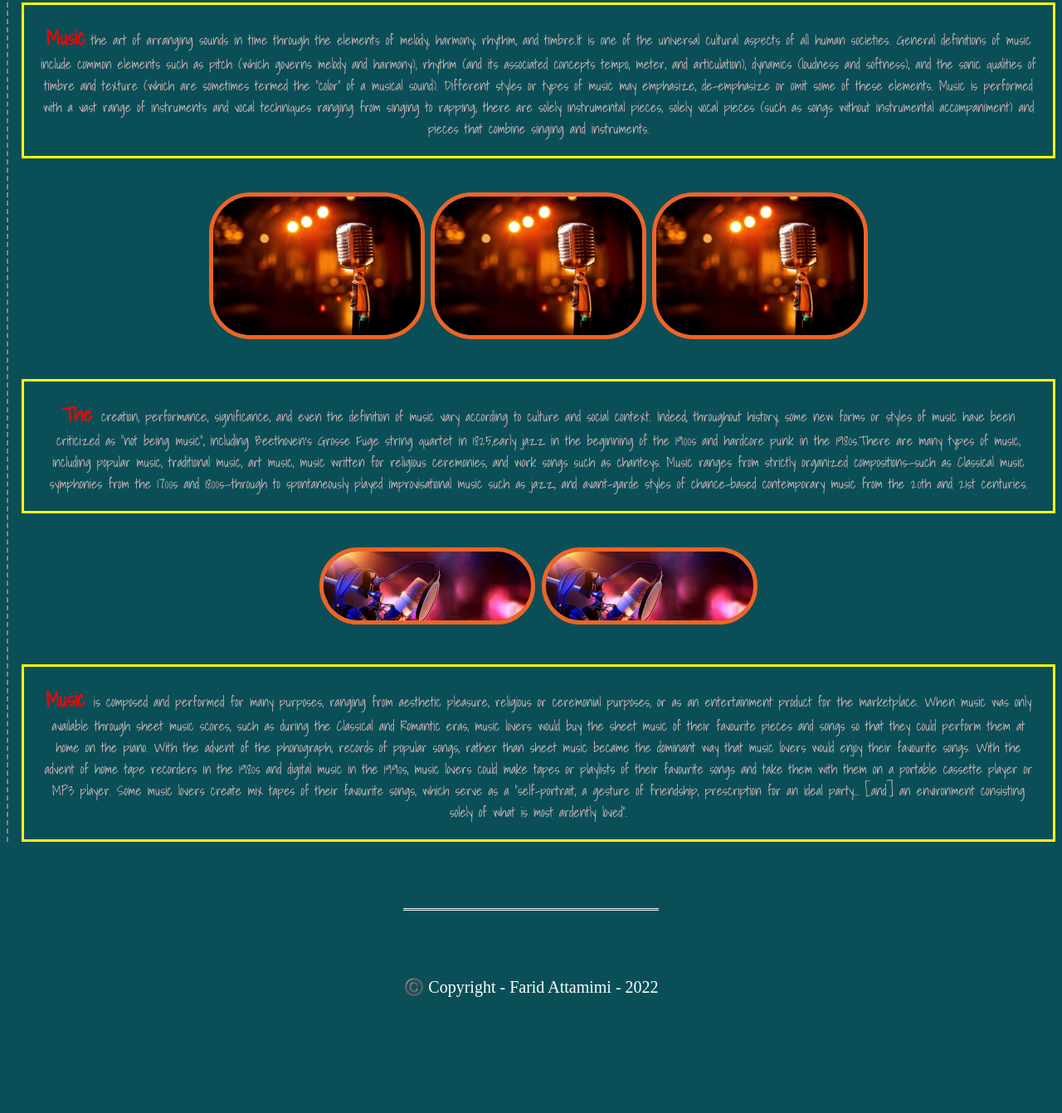
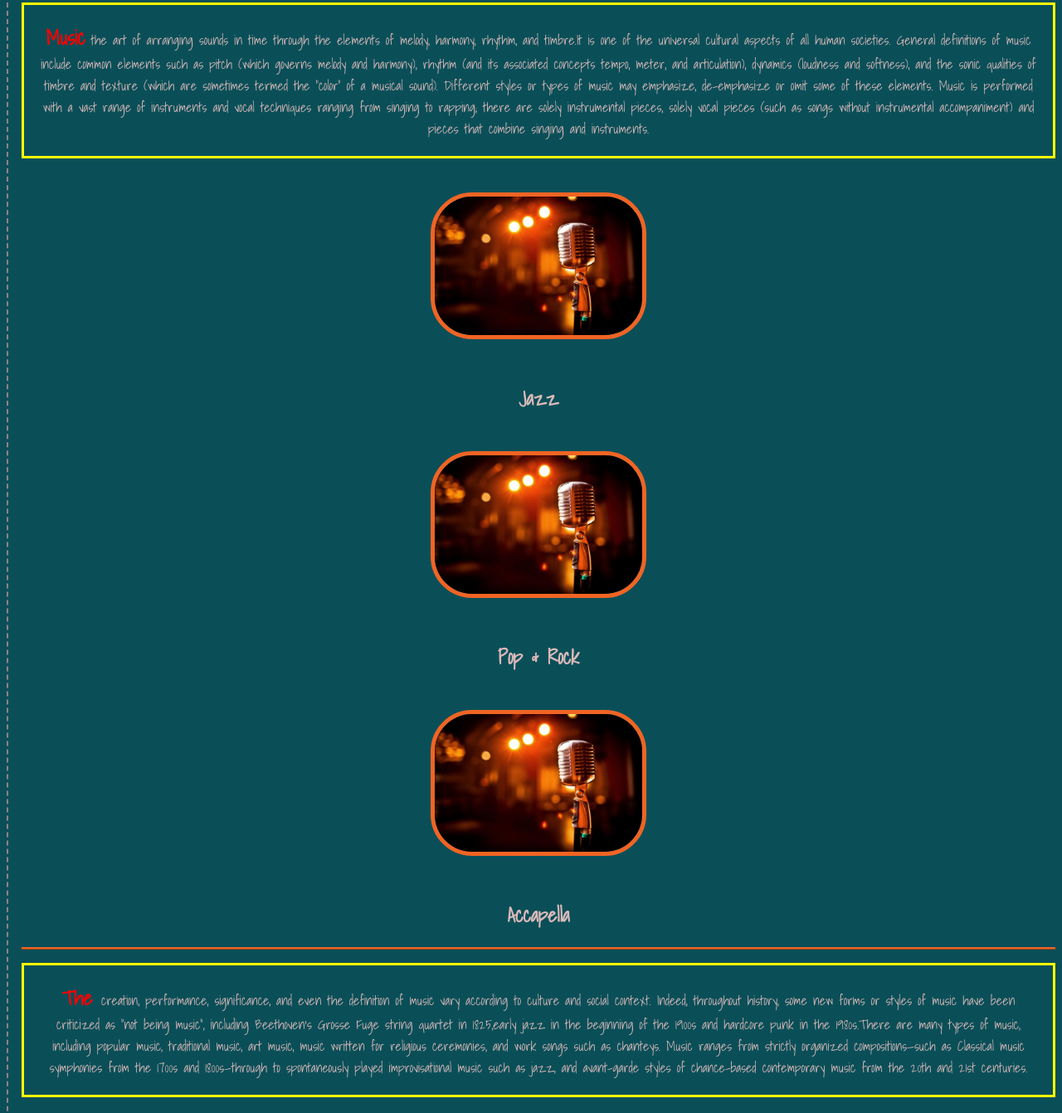
Before and after one commit to Tamimi2022/Hackathon2022, a plain HTML site: page Hackathon/index.html in a window 1280 px wide. Shown: the part 411-1753 px from the top of the page at 83% size. Before the commit the page ends 1621 px from the top, so only its background shows below. Drawn offline with Linux system fonts and the light colour scheme; a web font is replaced by a local one.

Commit message:
Update index.html

```diff
--- a/Hackathon/index.html
+++ b/Hackathon/index.html
@@ -39,11 +39,20 @@
         singing and instruments.
       </p>
 
-      <div>
-        <img src="mic1.jpg" width="300" />
-        <img src="mic1.jpg" width="300" />
-        <img src="mic1.jpg" width="300" />
-      </div>
+      <nav class="container">
+        <div class="blogpost">
+          <img src="mic1.jpg" width="300" />
+          <h2>Jazz</h2>
+        </div>
+        <div class="blogpost">
+          <img src="mic1.jpg" width="300" />
+          <h2>Pop & Rock</h2>
+        </div>
+        <div class="blogpost">
+          <img src="mic1.jpg" width="300" />
+          <h2>Accapella</h2>
+        </div>
+      </nav>
 
       <p>
         <strong> The </strong>creation, performance, significance, and even the
```
